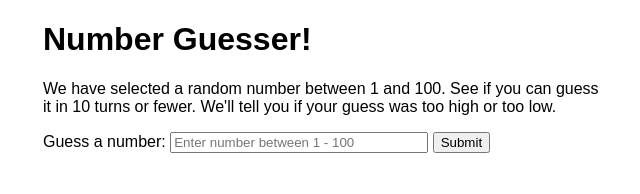
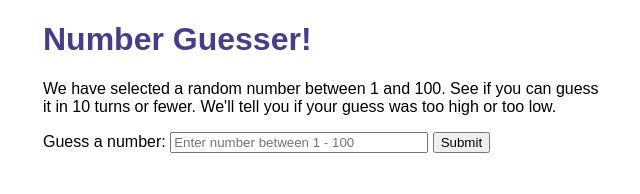
Before and after one commit to tundealfred/num-guessing, a plain HTML site: page index.html in a window 1280 px wide. Shown: the whole page, without its empty margins (277-917 px from the left). Drawn offline with Linux system fonts and the light colour scheme.

Commit message:
update style

```diff
--- a/styles.css
+++ b/styles.css
@@ -1,5 +1,9 @@
 html {
   font-family: sans-serif;
+}
+
+h1 {
+  color: darkslateblue;
 }
 
 body {
```
